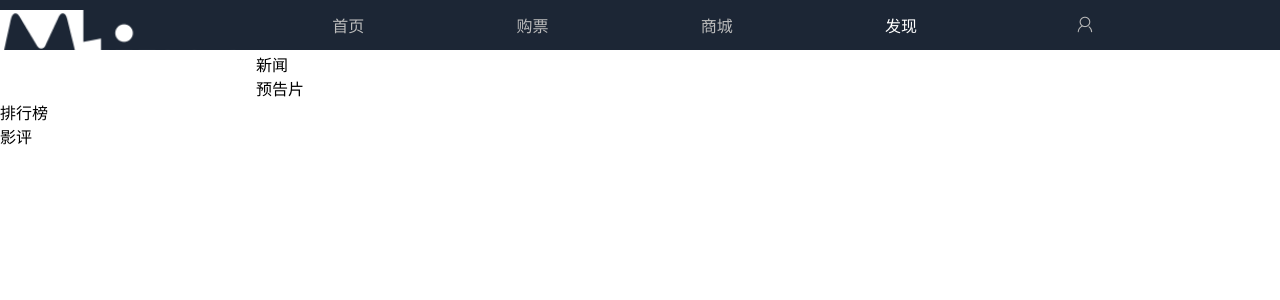
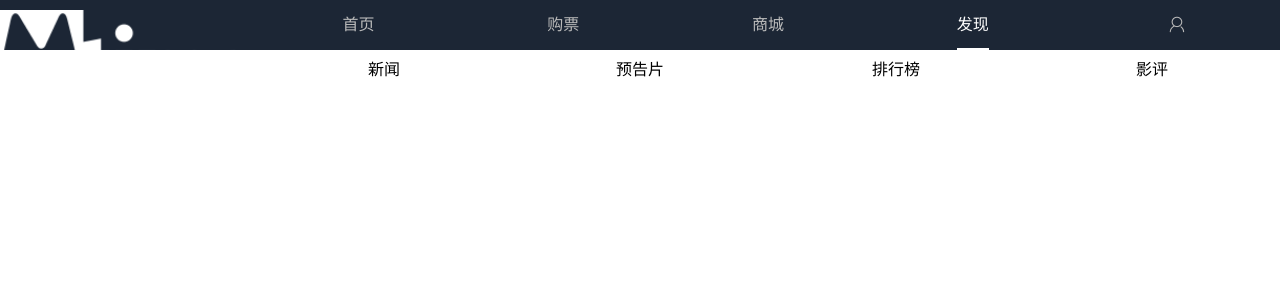
Before and after one commit to likecssstylesheet/Mtime, a Vue app: page /#/new in a window 1280 px wide. Shown: the top 300 px of the page. Built offline with nearby package versions, Linux system fonts and the light colour scheme.

Commit message:
刘红斌提交

```diff
--- a/src/components/new.vue
+++ b/src/components/new.vue
@@ -1,6 +1,9 @@
 <template>
 	<div>
 		<newheader></newheader>
+		<router-view>
+
+		</router-view>
 	</div>
 </template>
 
--- /dev/null
+++ b/src/components/newdetail.vue
@@ -0,0 +1,13 @@
+<template>
+	<div>
+		1111
+	</div>
+</template>
+<script>
+	export default{
+
+	}
+</script>
+<style>
+
+</style>
--- a/src/components/newheader.vue
+++ b/src/components/newheader.vue
@@ -1,14 +1,27 @@
 <template>
 	<div>
 		<ul>
-			<router-link tag="li" to="/new/">新闻</router-link>
-			<router-link tag="li" to="/new/trailer">预告片</router-link>
-			<router-link tag="li" to="/new/toplist">排行榜</router-link>
-			<router-link tag="li" to="/new/review">影评</router-link>
+			<router-link tag="li" to="/new/detail" activeClass="light">新闻</router-link>
+			<router-link tag="li" to="/new/trailer" activeClass="light">预告片</router-link>
+			<router-link tag="li" to="/new/toplist" activeClass="light">排行榜</router-link>
+			<router-link tag="li" to="/new/review" activeClass="light">影评</router-link>
 		</ul>
 	</div>
 </template>
 <script></script>
-<style>
+<style lang="scss">
+	ul{
+		height:40px;
+
+		display: flex;
+		li{
+			line-height:40px;
+			flex:1;
+			text-align:center;
+		}
+	}
+	.light{
+		color:blue;
+	}
 
 </style>
--- /dev/null
+++ b/src/components/newreview.vue
@@ -0,0 +1,13 @@
+<template>
+	<div>
+		44444
+	</div>
+</template>
+<script>
+	export default{
+
+	}
+</script>
+<style>
+
+</style>
--- /dev/null
+++ b/src/components/newtoplist.vue
@@ -0,0 +1,13 @@
+<template>
+	<div>
+		333333
+	</div>
+</template>
+<script >
+	export default{
+
+	}
+</script>
+<style>
+
+</style>
--- /dev/null
+++ b/src/components/newtrailer.vue
@@ -0,0 +1,13 @@
+<template>
+	<div>
+		222
+	</div>
+</template>
+<script>
+	export default{
+
+	}
+</script>
+<style>
+
+</style>
```
Also changed, not shown: src/router/index.js (+19 -1 lines), 1 other file (tests, documents, lock files or other folders).
